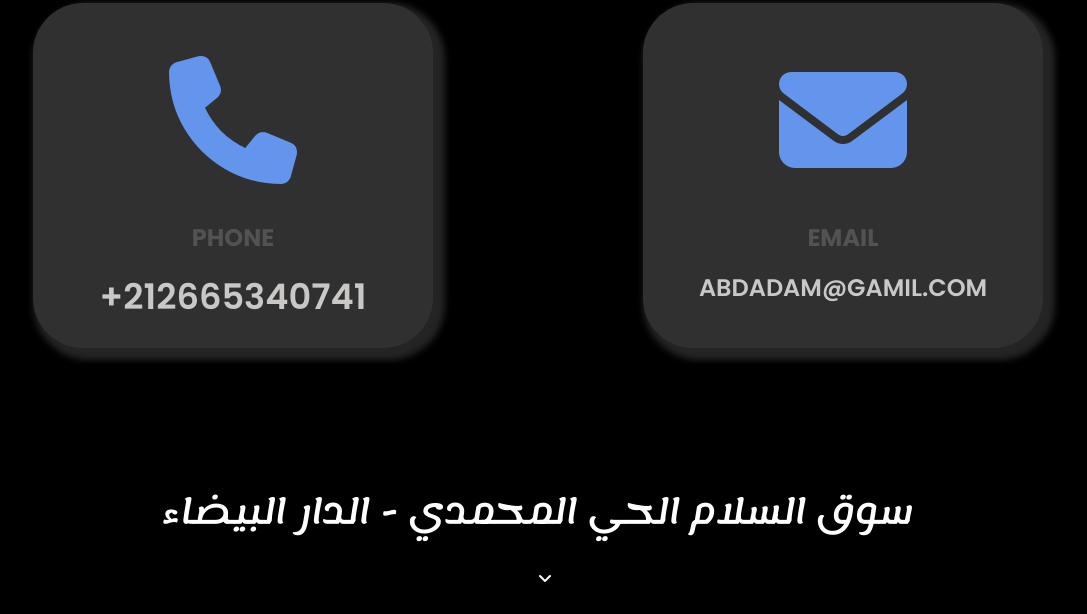
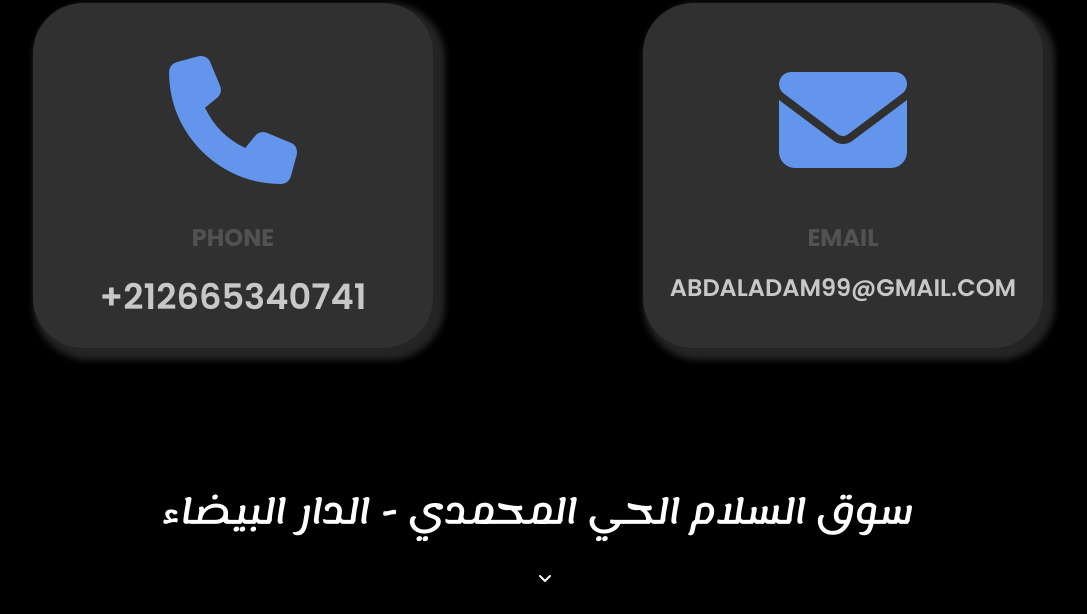
Before and after one commit to abdelkebirjob/abdelkebir, a plain HTML site: page index.html in a window 1280 px wide. Shown: the part 1867-2481 px from the top of the page, without its empty margins (102-1189 px from the left). Drawn offline with Linux system fonts and the light colour scheme; files that its build step writes are made by us from their sources; files whose address does not match are found by name; a web font is replaced by a local one.

Commit message:
Update index.html

```diff
--- a/index.html
+++ b/index.html
@@ -90,7 +90,7 @@
                 </div>
                 <div class="info1">
                     <h3>EMAIL</h3>
-                    <p>abdadam@GAMIL.COM</p>
+                    <p>abdaladam99@gmail.com</p>
                 </div>
             </div>
 
```
